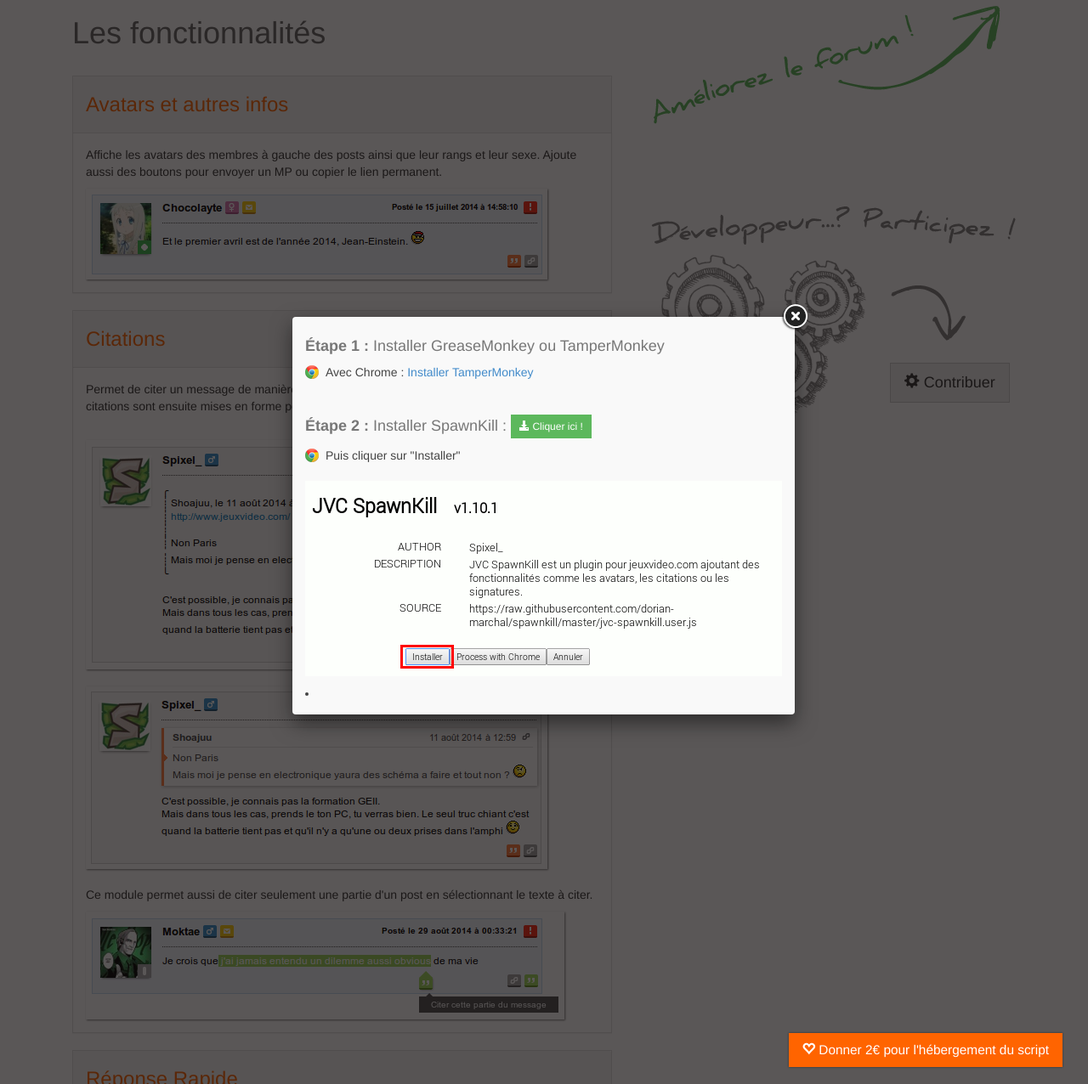
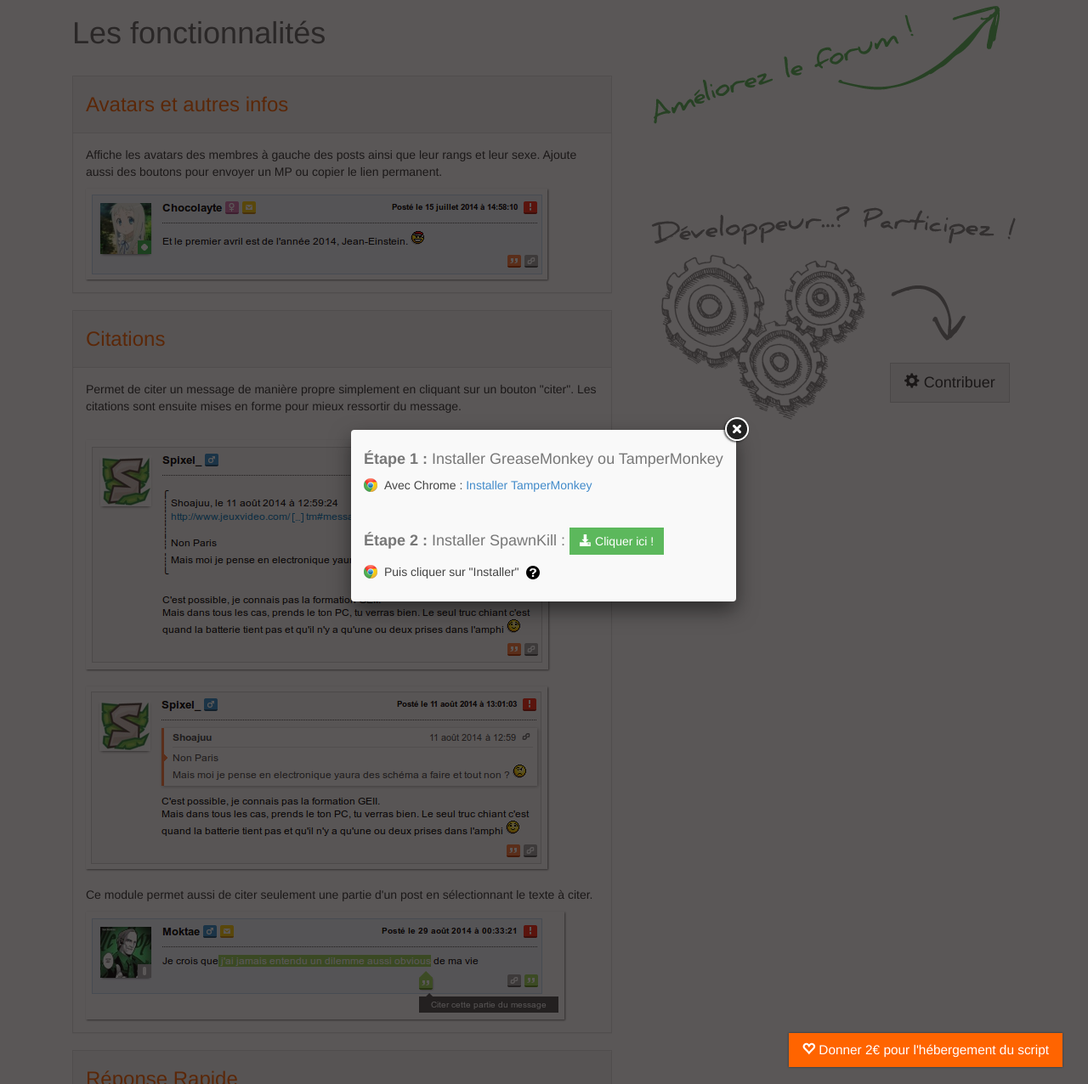
Before and after one commit to dorian-marchal/get-spawnkill, a PHP site: page / in a window 1280 px wide, after a click on "Installer SpawnKill". Shown: the part 61-1337 px from the top of the page at 85% size. Run offline with PHP 8.4, Linux system fonts and the light colour scheme; some libraries are stand-ins or nearby versions.

Commit message:
Masque les images d'aide dans la boîte de téléchargement
La popup d'aide à l'installation du script n'était pas assez claire
avec tous les screenshots d'aide. Maintenant les images d'affichent
seulement si l'utilisateur les demande en cliquant sur le bouton d'aide.

- Remplacement de l'image d'aide

- Ajout du hash "#download" en plus de "#download-box" pour le lien de
  téléchargement

```diff
--- a/css/style.css
+++ b/css/style.css
@@ -113,12 +113,13 @@ h3 {
 }
 
 #download-box img.screen {
-	/*display: none;*/
+	display: none;
 }
 
 .help {
-	display: none;
+	vertical-align: middle;
 	cursor: pointer;
+	margin-left: 5px;
 }
 
 #sondage iframe {
--- a/download-box.php
+++ b/download-box.php
@@ -9,51 +9,59 @@
 		Avec Chrome : <a target="_blank" href="https://chrome.google.com/webstore/detail/tampermonkey/dhdgffkkebhmkfjojejmpbldmpobfkfo?hl=fr" >Installer TamperMonkey</a>
 		<span class="gm-enabled glyphicon glyphicon-ok"></span>
 	</p>
+
 	<div class="browser opera" >
 		<p class="opera icon-browser" >
 			Avec Opera : <a target="_blank" href="https://addons.opera.com/fr/extensions/details/download-chrome-extension-9/?display=en" >Installer "Download Chrome Extensions"</a>
 		</p>
 		<br />
-		<h4><strong>Étape 2 :</strong> Installer TamperMonkey</h4>
+		<h4>
+			<strong>Étape 2 :</strong> Installer TamperMonkey
+		</h4>
 		<p class="opera icon-browser" >
-			Puis : <a target="_blank" href="https://chrome.google.com/webstore/detail/tampermonkey/dhdgffkkebhmkfjojejmpbldmpobfkfo?hl=fr" >Installer TamperMonkey</a>
+			&#10137; <a target="_blank" href="https://chrome.google.com/webstore/detail/tampermonkey/dhdgffkkebhmkfjojejmpbldmpobfkfo?hl=fr" >Installer TamperMonkey</a>
 			<span class="gm-enabled glyphicon glyphicon-ok"></span>
 		</p>
 		<br>
 		<h4><strong>Étape 3 :</strong> Activer TamperMonkey</h4>
 		<p class="opera icon-browser" >
-			Appuyer sur Ctrl + Shift + E puis cliquer sur "Activer" <img data-help="h1" src="img/help.gif" class="help" />
+			Appuyer sur <code>Ctrl + Shift + E</code> puis cliquer sur "Activer" <img data-help="h1" src="img/help.png" title="Afficher une image d'aide" class="help" />
 			<br>
 			<img class="h1 screen" src="img/enable-tampermonkey.png" title="Cliquer sur 'Activer'" />
 		</p>
 		<div>
 			<br>
 			<h4><strong>Étape 4 :</strong> Installer SpawnKill :
-			<a target="_blank" class="btn btn-sm btn-success" href="https://github.com/dorian-marchal/spawnkill/raw/master/jvc-spawnkill.user.js?nocache&<?php echo "$rand"; ?>" >
+			<a target="_blank" class="btn  btn-success" href="https://github.com/dorian-marchal/spawnkill/raw/master/jvc-spawnkill.user.js?nocache&<?php echo "$rand"; ?>" >
 				<span class="glyphicon glyphicon-download-alt"></span> Cliquer ici !
 			</a>
 			</h4>
-			<p class="opera icon-browser" >Puis cliquer sur "Installer"  <img data-help="h2" src="img/help.gif" class="help" /></p>
+			<p class="opera icon-browser" >
+				Puis cliquer sur "Installer" <img data-help="h2" src="img/help.png" title="Afficher une image d'aide" class="help" />
+			</p>
 			<img class="h2 screen" src="img/install-tampermonkey.png" title="Cliquer sur 'Installer'" />
 		</div>
 	</div>
+
 	<br />
+
 	<div class="browser firefox" >
 		<h4><strong>Étape 2 :</strong> Installer SpawnKill :
-		<a target="_blank" class="btn btn-sm btn-success" href="https://github.com/dorian-marchal/spawnkill/raw/master/jvc-spawnkill.user.js?nocache&<?php echo "$rand"; ?>" >
+		<a target="_blank" class="btn  btn-success" href="https://github.com/dorian-marchal/spawnkill/raw/master/jvc-spawnkill.user.js?nocache&<?php echo "$rand"; ?>" >
 			<span class="glyphicon glyphicon-download-alt"></span> Cliquer ici !
 		</a>
 		</h4>
-		<p class="firefox icon-browser" >Puis cliquer sur "Installer"  <img data-help="h3" src="img/help.gif" class="help" /></p>
+		<p class="firefox icon-browser" >Puis cliquer sur "Installer"  <img data-help="h3" src="img/help.png" title="Afficher une image d'aide" class="help" /></p>
 		<img class="h3 screen"src="img/install-greasemonkey.png" title="Cliquer sur 'Installer'" />
 	</div>
+
 	<div class="browser chrome" >
 		<h4><strong>Étape 2 :</strong> Installer SpawnKill :
-		<a target="_blank" class="btn btn-sm btn-success" href="https://github.com/dorian-marchal/spawnkill/raw/master/jvc-spawnkill.user.js?nocache&<?php echo "$rand"; ?>" >
+		<a target="_blank" class="btn  btn-success" href="https://github.com/dorian-marchal/spawnkill/raw/master/jvc-spawnkill.user.js?nocache&<?php echo "$rand"; ?>" >
 			<span class="glyphicon glyphicon-download-alt"></span> Cliquer ici !
 		</a>
 		</h4>
-		<p class="chrome icon-browser" >Puis cliquer sur "Installer"  <img data-help="h4" src="img/help.gif" class="help" /></p>
+		<p class="chrome icon-browser" >Puis cliquer sur "Installer"  <img data-help="h4" src="img/help.png" title="Afficher une image d'aide" class="help" /></p>
 		<img class="h4 screen"src="img/install-tampermonkey.png" title="Cliquer sur 'Installer'" />
 	</div>
 	<script type="text/javascript" src="resource://greasemonkey/addons4.js"></script>
@@ -72,9 +80,7 @@
 	    <input name="currency_code" value="EUR" type="hidden">
 	    <input name="bn" value="PP-DonationsBF:1408178230-capture-du-2014-08-16-10-33-38.jpg:NonHostedGuest" type="hidden">
 	</form>
-	<li>
-	    <a class="donation-download-button btn btn-warning btn-lg" onclick="$('.donation-download-form').submit();" href="#">
-	    	<span class="glyphicon glyphicon-heart-empty"></span> Donner 2€ pour l'hébergement du script
-	    </a>
-	</li>
+    <a class="donation-download-button btn btn-warning btn-lg" onclick="$('.donation-download-form').submit();" href="#">
+    	<span class="glyphicon glyphicon-heart-empty"></span> Donner 2€ pour l'hébergement du script
+    </a>
 </div>
--- a/js/script.js
+++ b/js/script.js
@@ -10,13 +10,21 @@ $(function() {
 	//Popup de téléchargement
 	$("#download-button a").fancybox();
 
-	if(window.location.hash.substring(1) === "download-box") {
+	if(window.location.hash.substring(1) === "download-box" ||
+		window.location.hash.substring(1) === "download") {
 		$("#download-button a").click();
 	}
 
 	//Aide d'installation
 	$(document).on("click", ".help", function() {
-		$("." + $(this).attr("data-help")).slideDown();
+
+		if(!$("." + $(this).attr("data-help")).is(":visible")) {
+			$("." + $(this).attr("data-help")).fadeIn();
+		}
+		else {
+			$("." + $(this).attr("data-help")).hide();
+		}
+		$.fancybox.update();
 	});
 
 	$(".browser:not(." + browser + ")").remove();
```
Also changed, not shown: img/help.gif (deleted), img/help.png (added).
